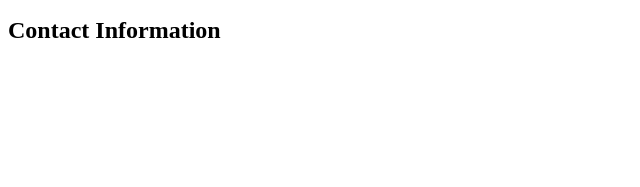
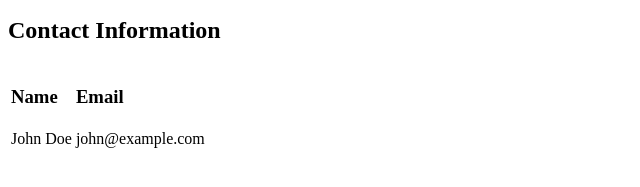
Before and after one commit to c3240049/www, a plain HTML site: page kadai01/index.html in a window 1280 px wide. Shown: the part 541-728 px from the top of the page, without its empty margins (0-640 px from the left). Drawn offline with Linux system fonts and the light colour scheme.

Commit message:
20250521_012

```diff
--- a/kadai01/index.html
+++ b/kadai01/index.html
@@ -28,7 +28,14 @@
     <img src="" alt="Example Image">
     <h2>Contact Information</h2>
     <table>
-
+        <tr>
+            <td><h3>Name</h3></td>
+            <td><h3>Email</h3></td>
+        </tr>
+        <tr>
+            <td>John Doe</td>
+            <td>john@example.com</td>
+        </tr>
     </table>
 </body>
 </html>
```
